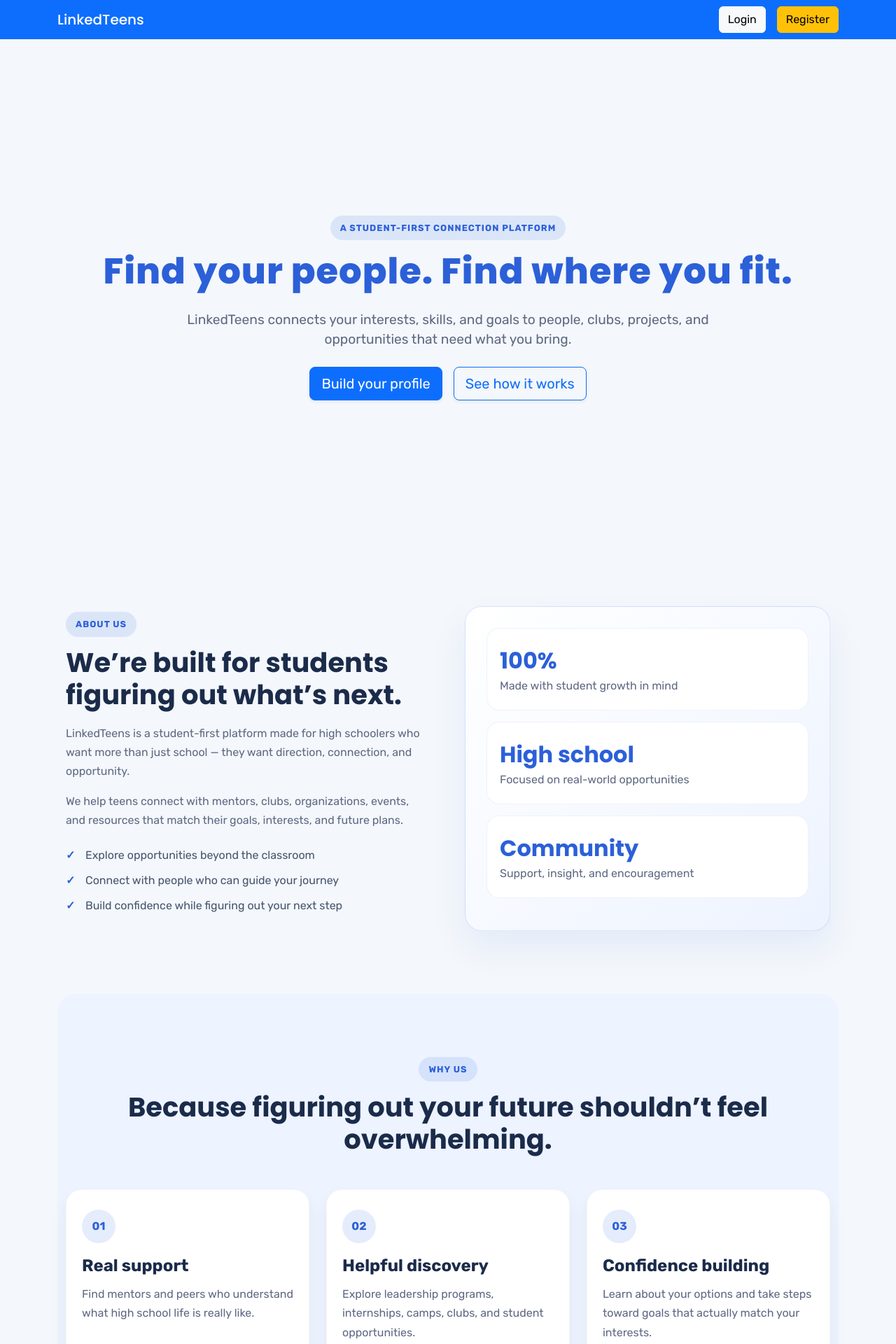
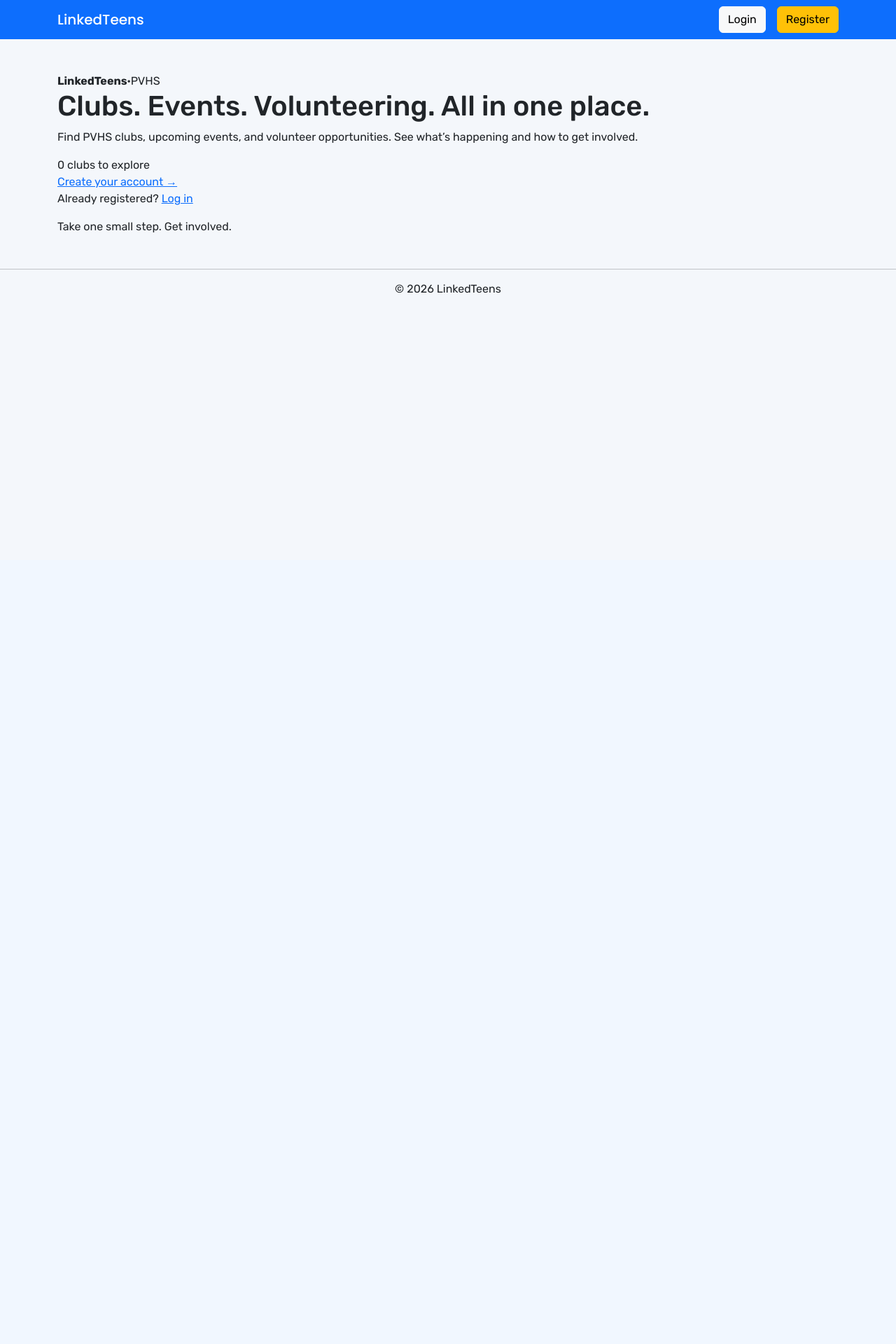
Before and after one commit to djimenez039/LinkedTeen, a Django app: page / in a window 1280 px wide. Shown: the top 1920 px of the page at 70% size. After the commit the page ends 419 px from the top, so only its background shows below. Run offline with Django 5.2, Linux system fonts and the light colour scheme; data that the repository does not hold is empty.

Commit message:
Redesign PVHS public landing page

```diff
--- a/core/views.py
+++ b/core/views.py
@@ -1,9 +1,10 @@
 from django.shortcuts import render
+from clubs.models import Club
 
 def home(request):
     if request.user.is_authenticated:
         from django.shortcuts import redirect
         return redirect('dashboard')
-    return render(request, 'home.html')
+    return render(request, 'home.html', {'club_count': Club.objects.count()})
 
 # Create your views here.
--- a/templates/base.html
+++ b/templates/base.html
@@ -7,7 +7,7 @@
     <title>LinkedTeens</title>
     <link rel="preconnect" href="https://fonts.googleapis.com">
     <link rel="preconnect" href="https://fonts.gstatic.com" crossorigin>
-    <link href="https://fonts.googleapis.com/css2?family=Rubik:wght@400;500;600;700&family=Poppins:wght@500;600;700;800&display=swap" rel="stylesheet">
+    <link href="https://fonts.googleapis.com/css2?family=Inter:wght@400;500;600;700&family=Rubik:wght@400;500;600;700&family=Poppins:wght@500;600;700;800&display=swap" rel="stylesheet">
     <link href="https://cdn.jsdelivr.net/npm/bootstrap@5.3.7/dist/css/bootstrap.min.css" rel="stylesheet">
     <style>
         body {
--- a/templates/home.html
+++ b/templates/home.html
@@ -1,214 +1,239 @@
 {% extends 'base.html' %}
 
+{% block page_styles %}
+<style>
+    body:has(.home-page) {
+        background: #F4F7FC;
+        color: #1B2B4B;
+        font-family: 'Inter', 'Segoe UI', sans-serif;
+    }
+
+    body:has(.home-page) .navbar {
+        display: none;
+    }
+
+    body:has(.home-page) footer {
+        margin: 0 !important;
+        padding: 0 24px 14px;
+        color: #65708A;
+        font-size: 0.75rem;
+    }
+
+    body:has(.home-page) footer hr {
+        margin: 0 auto 10px;
+        border-color: #DCE5FB;
+    }
+
+    .home-shell {
+        width: 100%;
+    }
+
+    .home-page {
+        display: grid;
+        min-height: calc(100svh - 70px);
+        align-items: center;
+        padding: 22px 24px 18px;
+        color: #1B2B4B;
+    }
+
+    .home-layout {
+        display: grid;
+        width: min(100%, 1100px);
+        margin-inline: auto;
+        gap: 24px;
+        align-items: center;
+    }
+
+    .hero-copy {
+        max-width: 590px;
+    }
+
+    .home-brand {
+        display: flex;
+        align-items: baseline;
+        gap: 8px;
+        margin-bottom: 16px;
+        font-size: 1.1rem;
+        line-height: 1.3;
+    }
+
+    .home-brand strong {
+        color: #2D5DDD;
+        font-size: 1.25rem;
+        font-weight: 700;
+    }
+
+    .home-brand span {
+        color: #65708A;
+    }
+
+    .home-title {
+        margin: 0;
+        color: #2D5DDD;
+        font-size: 34px;
+        font-weight: 700;
+        line-height: 1.08;
+    }
+
+    .home-title span {
+        display: block;
+    }
+
+    .home-description {
+        max-width: 560px;
+        margin: 14px 0 0;
+        color: #1B2B4B;
+        font-size: 1rem;
+        line-height: 1.55;
+    }
+
+    .signup-panel {
+        width: 100%;
+        max-width: 390px;
+    }
+
+    .club-count {
+        display: inline-flex;
+        align-items: center;
+        min-height: 32px;
+        padding: 6px 12px;
+        border: 1px solid #DCE5FB;
+        border-radius: 999px;
+        background: #EAF0FC;
+        color: #1B2B4B;
+        font-size: 0.9rem;
+        font-weight: 600;
+    }
+
+    .register-link {
+        display: flex;
+        min-height: 50px;
+        align-items: center;
+        justify-content: center;
+        margin-top: 14px;
+        padding: 12px 18px;
+        border: 1px solid #FFC107;
+        border-radius: 12px;
+        background: #FFC107;
+        color: #1B2B4B;
+        font-size: 1rem;
+        font-weight: 700;
+        text-align: center;
+        text-decoration: none;
+        transition: background-color 150ms ease, transform 150ms ease;
+    }
+
+    .register-link:hover {
+        transform: translateY(-1px);
+        background: #F2B600;
+        color: #1B2B4B;
+    }
+
+    .login-prompt {
+        margin: 12px 0 0;
+        color: #65708A;
+        font-size: 0.9rem;
+        text-align: center;
+    }
+
+    .login-prompt a {
+        color: #2D5DDD;
+        font-weight: 700;
+        text-underline-offset: 3px;
+    }
+
+    .home-tagline {
+        margin: 16px 0 0;
+        color: #2D5DDD;
+        font-size: 1.1rem;
+        font-weight: 700;
+        line-height: 1.3;
+    }
+
+    .home-page a:focus-visible {
+        outline: 3px solid #65708A;
+        outline-offset: 3px;
+    }
+
+    @media (min-width: 800px) {
+        .home-page {
+            padding: 32px 32px 24px;
+        }
+
+        .home-layout {
+            grid-template-columns: minmax(0, 1.25fr) minmax(300px, 0.75fr);
+            gap: 48px;
+        }
+
+        .home-brand {
+            margin-bottom: 22px;
+            font-size: 1.2rem;
+        }
+
+        .home-brand strong {
+            font-size: 1.4rem;
+        }
+
+        .home-title {
+            font-size: 54px;
+        }
+
+        .home-description {
+            margin-top: 20px;
+            font-size: 1.1rem;
+        }
+
+        .signup-panel {
+            max-width: none;
+            padding: 24px;
+            border: 1px solid #DCE5FB;
+            border-radius: 12px;
+            background: #FFFFFF;
+        }
+    }
+
+    @media (max-width: 400px) {
+        .home-page {
+            padding-right: 20px;
+            padding-left: 20px;
+        }
+
+        .home-title {
+            font-size: 32px;
+        }
+    }
+
+    @media (prefers-reduced-motion: reduce) {
+        .register-link {
+            transition: none;
+        }
+
+        .register-link:hover {
+            transform: none;
+        }
+    }
+</style>
+{% endblock %}
+
 {% block content %}
+<main class="home-page" id="main-content">
+    <div class="home-layout">
+        <section class="hero-copy" aria-labelledby="home-title">
+            <div class="home-brand"><strong>LinkedTeens</strong><span aria-hidden="true">&middot;</span><span>PVHS</span></div>
+            <h1 class="home-title" id="home-title">
+                <span>Clubs. Events.</span>
+                <span>Volunteering.</span>
+                <span>All in one place.</span>
+            </h1>
+            <p class="home-description">Find PVHS clubs, upcoming events, and volunteer opportunities. See what&rsquo;s happening and how to get involved.</p>
+        </section>
 
-<section class="home-hero">
-    <div class="container text-center">
-        <span class="section-tag">A student-first connection platform</span>
-        <h1 class="display-1 mb-4">Find your people. Find where you fit.</h1>
-        <p class="lead mx-auto mb-4" style="max-width: 760px;">
-            LinkedTeens connects your interests, skills, and goals to people, clubs, projects, and opportunities that need what you bring.
-        </p>
-        <div class="hero-buttons d-flex justify-content-center gap-3 flex-wrap">
-            <a href="{% url 'accounts:register' %}" class="btn btn-primary btn-lg shadow-sm">
-                Build your profile
-            </a>
-            <a href="#how-it-works" class="btn btn-outline-primary btn-lg shadow-sm">
-                See how it works
-            </a>
-        </div>
+        <section class="signup-panel" aria-label="Registration">
+            <div class="club-count">{{ club_count }} clubs to explore</div>
+            <a class="register-link" href="{% url 'accounts:register' %}">Create your account &rarr;</a>
+            <p class="login-prompt">Already registered? <a href="{% url 'accounts:login' %}">Log in</a></p>
+            <p class="home-tagline">Take one small step. Get involved.</p>
+        </section>
     </div>
-</section>
-
-<section id="about" class="landing-section">
-    <div class="container">
-        <div class="row align-items-center g-5">
-            <div class="col-lg-6">
-                <span class="section-tag">About Us</span>
-                <h2 class="section-title">We’re built for students figuring out what’s next.</h2>
-                <p>
-                    LinkedTeens is a student-first platform made for high schoolers who want more than just school — they want
-                    direction, connection, and opportunity.
-                </p>
-                <p>
-                    We help teens connect with mentors, clubs, organizations, events, and resources that match their goals,
-                    interests, and future plans.
-                </p>
-            <ul class="feature-list">
-                    <li>Explore opportunities beyond the classroom</li>
-                    <li>Connect with people who can guide your journey</li>
-                    <li>Build confidence while figuring out your next step</li>
-                </ul>
-            </div>
-            <div class="col-lg-6">
-                <div class="info-card">
-                    <div class="stat-box">
-                        <strong>100%</strong>
-                        <span>Made with student growth in mind</span>
-                    </div>
-                    <div class="stat-box">
-                        <strong>High school</strong>
-                        <span>Focused on real-world opportunities</span>
-                    </div>
-                    <div class="stat-box">
-                        <strong>Community</strong>
-                        <span>Support, insight, and encouragement</span>
-                    </div>
-                </div>
-            </div>
-        </div>
-    </div>
-</section>
-
-<section id="why-us" class="landing-section alt-section">
-    <div class="container">
-        <div class="text-center mb-5">
-            <span class="section-tag">Why Us</span>
-            <h2 class="section-title">Because figuring out your future shouldn’t feel overwhelming.</h2>
-        </div>
-        <div class="row g-4">
-            <div class="col-md-4">
-                <div class="value-card h-100">
-                    <div class="icon-circle">01</div>
-                    <h4>Real support</h4>
-                    <p>Find mentors and peers who understand what high school life is really like.</p>
-                </div>
-            </div>
-            <div class="col-md-4">
-                <div class="value-card h-100">
-                    <div class="icon-circle">02</div>
-                    <h4>Helpful discovery</h4>
-                    <p>Explore leadership programs, internships, camps, clubs, and student opportunities.</p>
-                </div>
-            </div>
-            <div class="col-md-4">
-                <div class="value-card h-100">
-                    <div class="icon-circle">03</div>
-                    <h4>Confidence building</h4>
-                    <p>Learn about your options and take steps toward goals that actually match your interests.</p>
-                </div>
-            </div>
-        </div>
-    </div>
-</section>
-
-<section id="resources" class="landing-section">
-    <div class="container">
-        <div class="text-center mb-5">
-            <span class="section-tag">Resources</span>
-            <h2 class="section-title">Helpful tools for students exploring their future.</h2>
-        </div>
-        <div class="row g-4">
-            <div class="col-md-6 col-lg-4">
-                <a href="https://bigfuture.collegeboard.org/" target="_blank" rel="noopener" class="resource-card">
-                    <span class="resource-title">BigFuture</span>
-                    <p>College planning, career exploration, and scholarships.</p>
-                </a>
-            </div>
-            <div class="col-md-6 col-lg-4">
-                <a href="https://www.khanacademy.org/" target="_blank" rel="noopener" class="resource-card">
-                    <span class="resource-title">Khan Academy</span>
-                    <p>Free learning, prep, and academic support.</p>
-                </a>
-            </div>
-            <div class="col-md-6 col-lg-4">
-                <a href="https://careeronestop.org/" target="_blank" rel="noopener" class="resource-card">
-                    <span class="resource-title">CareerOneStop</span>
-                    <p>Career research, job info, and skill-building resources.</p>
-                </a>
-            </div>
-            <div class="col-md-6 col-lg-4">
-                <a href="https://www.fastweb.com/" target="_blank" rel="noopener" class="resource-card">
-                    <span class="resource-title">Fastweb</span>
-                    <p>Scholarship search and financial aid opportunities.</p>
-                </a>
-            </div>
-            <div class="col-md-6 col-lg-4">
-                <a href="https://www.collegexpress.com/" target="_blank" rel="noopener" class="resource-card">
-                    <span class="resource-title">CollegeExpress</span>
-                    <p>College search tips and student-focused guidance.</p>
-                </a>
-            </div>
-            <div class="col-md-6 col-lg-4">
-                <a href="https://nces.ed.gov/collegenavigator/" target="_blank" rel="noopener" class="resource-card">
-                    <span class="resource-title">College Navigator</span>
-                    <p>Compare schools, majors, and academic programs.</p>
-                </a>
-            </div>
-        </div>
-    </div>
-</section>
-
-<section id="socials" class="landing-section alt-section">
-    <div class="container">
-        <div class="text-center mb-5">
-            <span class="section-tag">Socials</span>
-            <h2 class="section-title">Stay connected with the LinkedTeens community.</h2>
-        </div>
-        <div class="row g-4 justify-content-center">
-            <div class="col-sm-6 col-md-3">
-                <a href="https://instagram.com" target="_blank" rel="noopener" class="social-card">Instagram</a>
-            </div>
-            <div class="col-sm-6 col-md-3">
-                <a href="https://x.com" target="_blank" rel="noopener" class="social-card">X / Twitter</a>
-            </div>
-            <div class="col-sm-6 col-md-3">
-                <a href="https://youtube.com" target="_blank" rel="noopener" class="social-card">YouTube</a>
-            </div>
-            <div class="col-sm-6 col-md-3">
-                <a href="https://linkedin.com" target="_blank" rel="noopener" class="social-card">LinkedIn</a>
-            </div>
-        </div>
-    </div>
-</section>
-
-<section id="how-it-works" class="landing-section">
-    <div class="container">
-        <div class="text-center mb-5">
-            <span class="section-tag">How it works</span>
-            <h2 class="section-title">Take one small step toward your future.</h2>
-        </div>
-        <div class="row g-4">
-            <div class="col-md-4">
-                <div class="step-card">
-                    <span class="step-number">1</span>
-                    <h4>Create your profile</h4>
-                    <p>Tell us what you enjoy, what you’re curious about, and what kind of opportunities you want.</p>
-                </div>
-            </div>
-            <div class="col-md-4">
-                <div class="step-card">
-                    <span class="step-number">2</span>
-                    <h4>Explore opportunities</h4>
-                    <p>Discover clubs, events, mentors, and programs that match your goals and interests.</p>
-                </div>
-            </div>
-            <div class="col-md-4">
-                <div class="step-card">
-                    <span class="step-number">3</span>
-                    <h4>Grow your network</h4>
-                    <p>Build real connections that help you learn, prepare, and move forward with confidence.</p>
-                </div>
-            </div>
-        </div>
-    </div>
-</section>
-
-<section class="landing-section cta-section">
-    <div class="container text-center">
-        <h2 class="section-title">Ready to start exploring your future?</h2>
-        <p class="mx-auto mb-4" style="max-width: 650px;">
-            Join LinkedTeens to connect with real opportunities, supportive people, and the kind of guidance that helps high school students thrive.
-        </p>
-        <div class="hero-buttons d-flex justify-content-center gap-3 flex-wrap">
-            <a href="{% url 'accounts:login' %}" class="btn btn-primary btn-lg shadow-sm">
-                Login
-            </a>
-            <a href="{% url 'accounts:register' %}" class="btn btn-outline-primary btn-lg shadow-sm">
-                Register
-            </a>
-        </div>
-    </div>
-</section>
-
+</main>
 {% endblock %}
```
